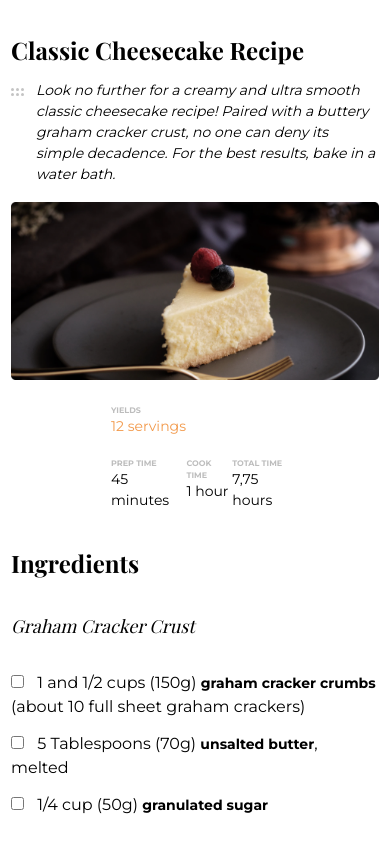
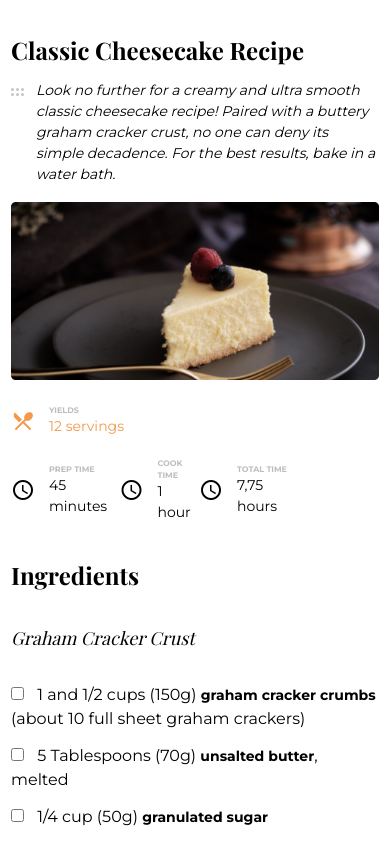
Before and after one commit to miily8310s/ch-recipe, a plain HTML site: page index.html in a window 390 px wide. Shown: the top 844 px of the page. Drawn offline with nearby package versions, Linux system fonts and the light colour scheme.

Commit message:
時間枠のmobile表示まで完了

```diff
--- a/index.html
+++ b/index.html
@@ -26,6 +26,10 @@
       href="https://fonts.googleapis.com/css2?family=Playfair+Display:wght@400;700&display=swap"
       rel="stylesheet"
     />
+    <link
+      href="https://fonts.googleapis.com/icon?family=Material+Icons"
+      rel="stylesheet"
+    />
     <link rel="stylesheet" href="reset.css" />
     <link rel="stylesheet" href="style.css" />
 
@@ -45,21 +49,33 @@
         <!-- 調理時間の枠 -->
         <div class="recipe__details__times">
           <div class="recipe__details__yields">
+            <span class="material-icons"> restaurant_menu </span>
+            <div>
               <div class="recipe__details__yields__name">yields</div>
               <div class="recipe__details__yields__number">12 servings</div>
             </div>
+          </div>
           <div class="recipe__details__cook__times">
             <div class="recipe__details__cook__time">
+              <span class="material-icons"> schedule </span>
+              <div>
                 <div class="recipe__details__cook__time__name">Prep Time</div>
                 <div class="recipe__details__cook__time__hours">45 minutes</div>
               </div>
+            </div>
             <div class="recipe__details__cook__time">
+              <span class="material-icons"> schedule </span>
+              <div>
                 <div class="recipe__details__cook__time__name">Cook Time</div>
                 <div class="recipe__details__cook__time__hours">1 hour</div>
               </div>
+            </div>
             <div class="recipe__details__cook__time">
+              <span class="material-icons"> schedule </span>
+              <div>
                 <div class="recipe__details__cook__time__name">Total Time</div>
                 <div class="recipe__details__cook__time__hours">7,75 hours</div>
+              </div>
             </div>
           </div>
         </div>
--- a/style.css
+++ b/style.css
@@ -34,10 +34,22 @@
 }
 
 .recipe__details__times {
-  padding: 52px 10% 50px;
+  padding: 52px 5% 50px;
   box-shadow: 0px 0px 20px rgba(0, 0, 0, 0.1);
   margin-left: 100px;
   border-radius: 12px;
+  min-width: 216px;
+  max-height: 365px;
+}
+
+.recipe__details__yields {
+  display: flex;
+  align-items: center;
+}
+
+.recipe__details__yields > span {
+  margin-right: 14px;
+  color: #f2994a;
 }
 
 .recipe__details__yields__name {
@@ -49,6 +61,16 @@
 
 .recipe__details__yields__number {
   color: #f2994a;
+}
+
+.recipe__details__cook__time {
+  margin-top: 43px;
+  display: flex;
+  align-items: center;
+}
+
+.recipe__details__cook__time > span {
+  margin-right: 14px;
 }
 
 .recipe__details__cook__time__name {
@@ -127,6 +149,7 @@ footer {
     box-shadow: none;
     border-radius: 0;
     margin-right: 80px;
+    margin-left: 0;
   }
   .recipe__details__yields {
     font-size: 10px;
@@ -141,6 +164,9 @@ footer {
     font-size: 10px;
     margin-bottom: 34px;
   }
+  .recipe__details__cook__time {
+    margin-top: 0;
+  }
   .recipe__details__cook__time__name {
     font-size: 8px;
   }
```
Lines whose indentation alone changed are shown as unchanged.
